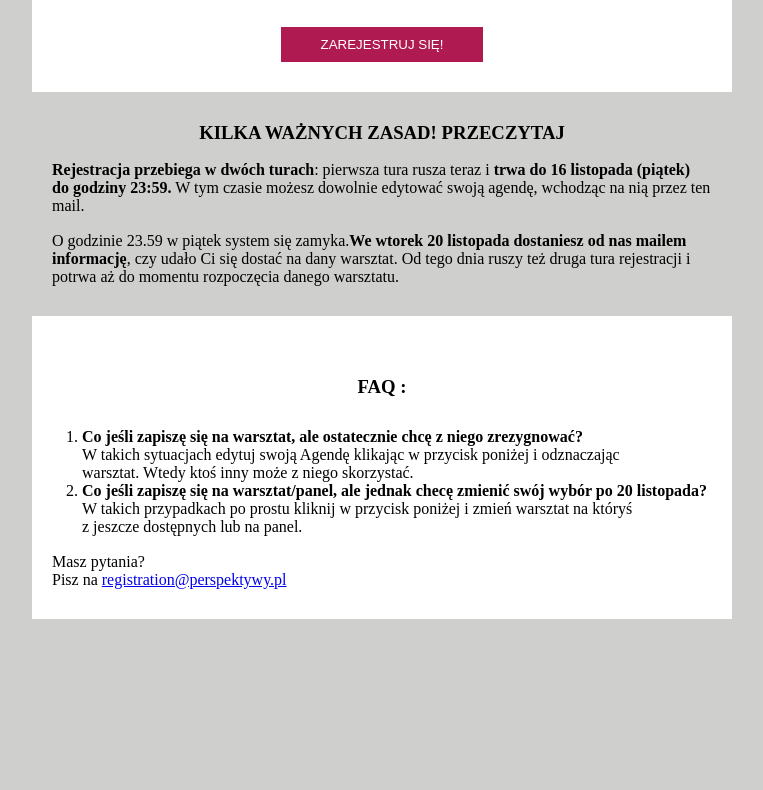
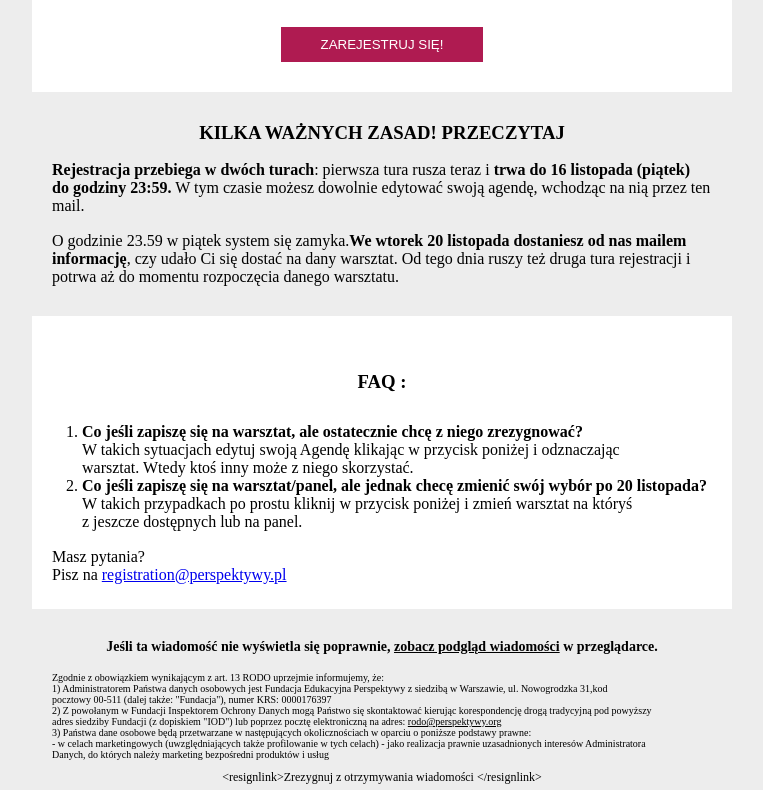
Before and after one commit to Pydyn94/perspektywy, a plain HTML site: page zad2/index.html in a window 1280 px wide. Shown: the part 757-1547 px from the top of the page, without its empty margins (258-1021 px from the left). Before the commit the page ends 1376 px from the top, so only its background shows below. Drawn offline with Linux system fonts and the light colour scheme.

Commit message:
Add footer && change bkg-color

```diff
--- a/zad2/index.html
+++ b/zad2/index.html
@@ -25,7 +25,7 @@
                 <button class="btn btn-register">ZAREJESTRUJ SIĘ!</button>
             </div>
         </header>
-        <section class="rules">
+        <section class="rules information">
             <h3>KILKA WAŻNYCH ZASAD! PRZECZYTAJ</h3>
             <p class="text-info"><span>Rejestracja przebiega w dwóch turach</span>: pierwsza tura rusza teraz i <span>trwa do 16 listopada (piątek)<br> do godziny 23:59.</span> W tym czasie możesz dowolnie edytować swoją agendę, wchodząc na nią przez ten mail.</p>
             <p class="text-info">O godzinie 23.59 w piątek system się zamyka.<span>We wtorek 20 listopada dostaniesz od nas mailem<br> informację</span>, czy udało Ci się dostać na dany warsztat. Od tego dnia ruszy też druga tura rejestracji i potrwa aż do momentu rozpoczęcia danego warsztatu.</p>
@@ -45,6 +45,22 @@
             </ol>
             <p class="text-info">Masz pytania?<br>Pisz na <a href="#">registration@perspektywy.pl</a></p>
         </section>
+        <footer class="information my-footer">
+            <p><span>Jeśli ta wiadomość nie wyświetla się poprawnie, <span class="preview-message">zobacz podgląd wiadomości</span> w przeglądarce.</span>
+            </p>
+            <div class="text-info footer-rodo">Zgodnie z obowiązkiem wynikającym z art. 13 RODO uprzejmie informujemy, że:<br>
+                <ol class="list-info">
+                    <li>1) Administratorem Państwa danych osobowych jest Fundacja Edukacyjna Perspektywy z siedzibą w Warszawie, ul. Nowogrodzka 31,kod<br> pocztowy 00-511 (dalej także: "Fundacja"), numer KRS: 0000176397</li>
+                    <li>2) Z powołanym w Fundacji Inspektorem Ochrony Danych mogą Państwo się skontaktować kierując korespondencję drogą tradycyjną pod powyższy <br> adres siedziby Fundacji (z dopiskiem "IOD") lub poprzez pocztę elektroniczną na adres:
+                        <span class="message">rodo@perspektywy.org</span>
+                    </li>
+                    <li>3) Państwa dane osobowe będą przetwarzane w następujących okolicznościach w oparciu o poniższe podstawy prawne:<br> - w celach marketingowych (uwzględniających także profilowanie w tych celach) - jako realizacja prawnie uzasadnionych interesów Administratora<br> Danych, do których należy marketing bezpośredni produktów i usług</li>
+                </ol>
+            </div>
+            <p class="special-sign">
+                &lt;resignlink&gtZrezygnuj z otrzymywania wiadomości &lt;/resignlink&gt
+            </p>
+        </footer>
     </main>
 </body>
 
--- a/zad2/style.css
+++ b/zad2/style.css
@@ -7,7 +7,7 @@
 }
 
 body {
-    background-color: #CFCFCE;
+    background-color: #EDEDED;
 }
 
 .container {
@@ -61,8 +61,8 @@ span {
 
 /*Rules styles*/
 
-.rules {
-    background-color: #CFCFCE;
+.information {
+    background-color: #EDEDED;
     padding-top: 30px;
     padding-bottom: 30px;
     text-align: center;
@@ -71,7 +71,7 @@ span {
 /*FAQ styles*/
 
 .faq {
-    padding: 30px 0px;
+    padding: 25px 0px;
 }
 
 .faq h3 {
@@ -87,3 +87,32 @@ span {
 .list-info {
     list-style-type: none;
 }
+
+/*Footer styles*/
+
+.my-footer {
+    padding-bottom: 5px;
+}
+
+footer > p {
+    font-size: 14px;
+}
+
+.preview-message {
+    text-decoration: underline;
+    cursor: pointer;
+}
+
+.footer-rodo {
+    font-size: 10px;
+}
+
+.message {
+    text-decoration: underline;
+    font-weight: normal;
+}
+
+.special-sign {
+    padding-top: 10px;
+    font-size: 12px;
+}
```
